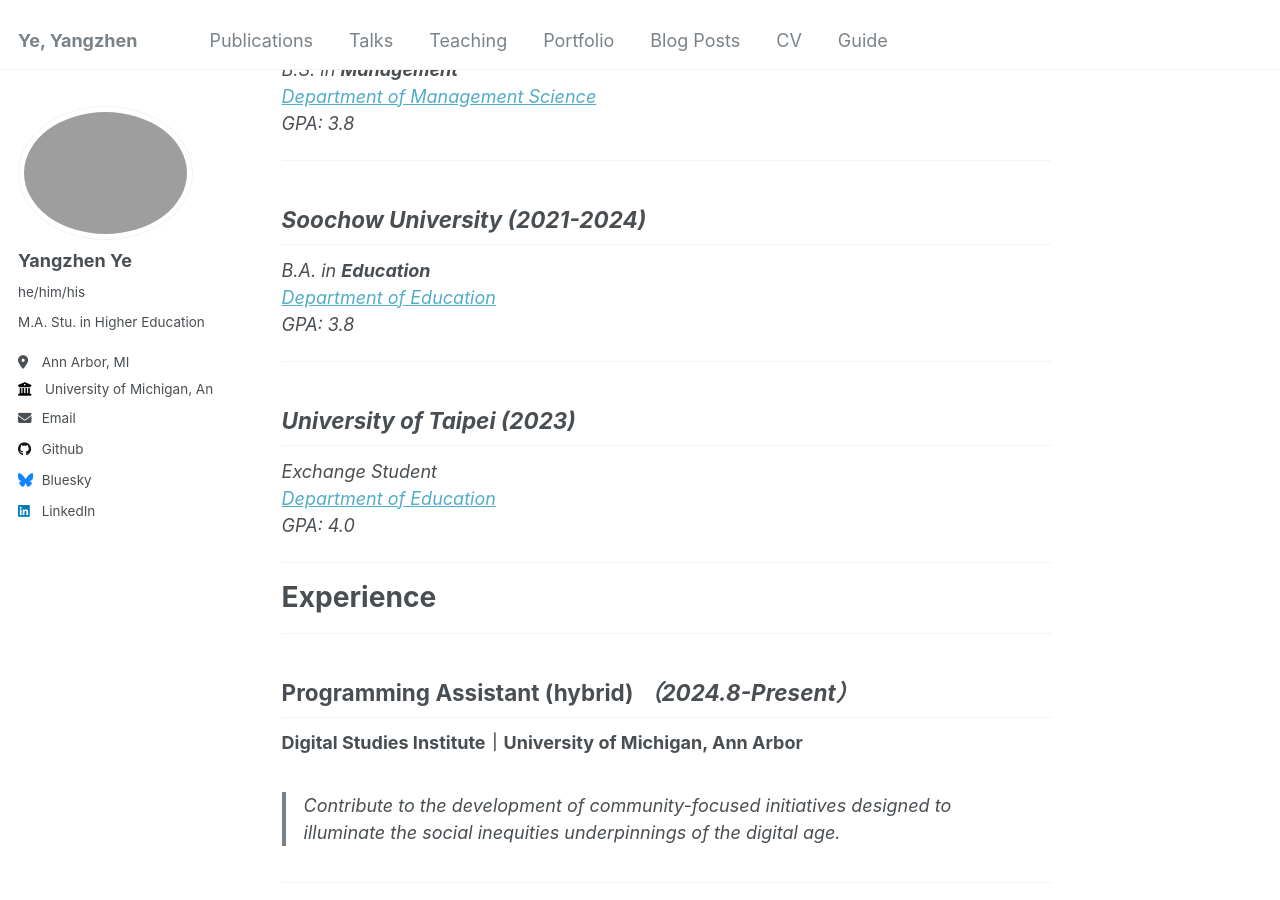
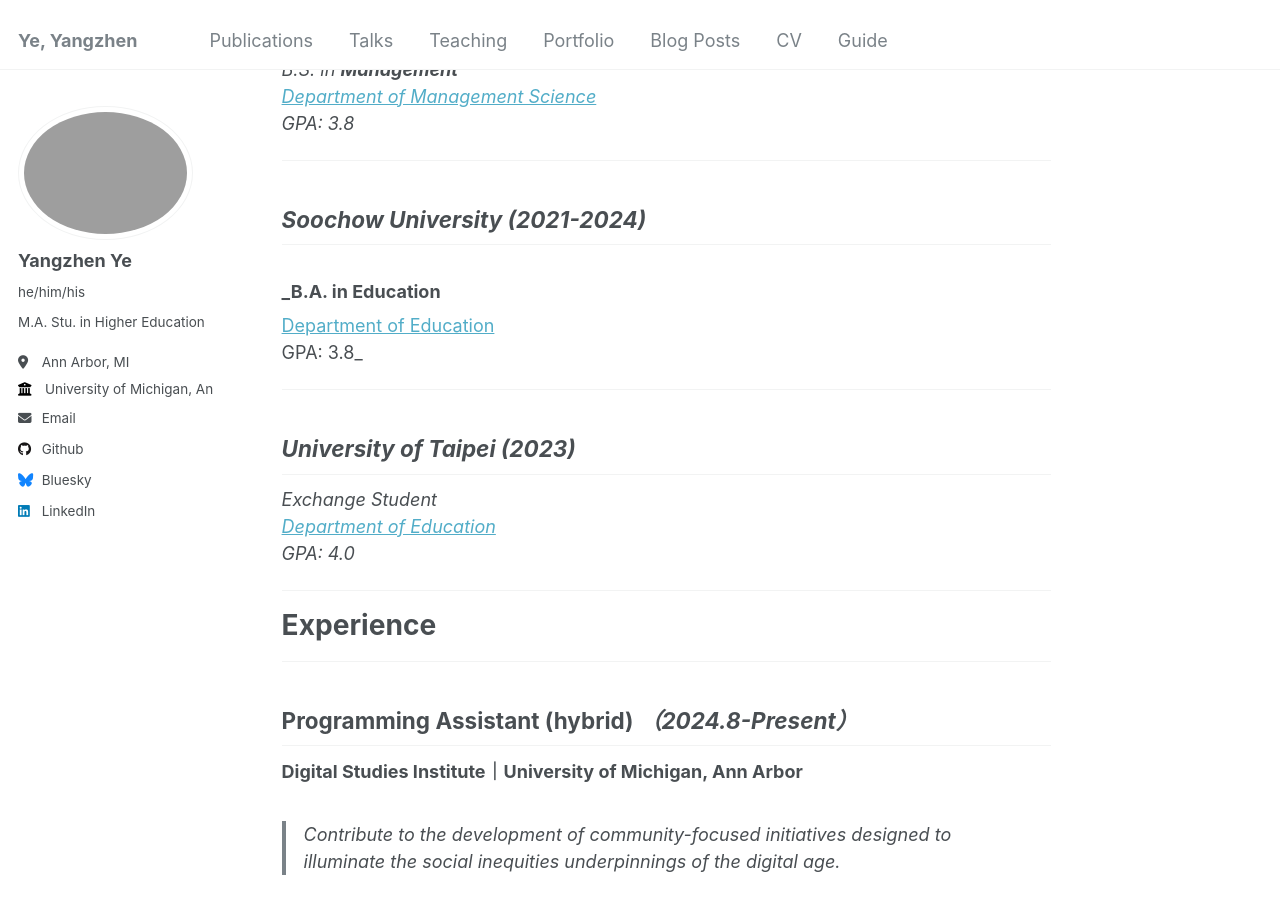
Before and after one commit to Yangzhen-Yeh/Yangzhen-Yeh.github.io, a Jekyll site: the page built from _pages/about.md, in a window 1280 px wide and 900 px high, scrolled down 763 px. Built offline with Jekyll 4.4.1, drawn with Linux system fonts in a browser that asks for light colours.

```diff
--- a/_pages/about.md
+++ b/_pages/about.md
@@ -37,7 +37,7 @@ GPA: 3.8_
 
 ## _Soochow University (2021-2024)_
 
-_B.A. in **Education**
+### _B.A. in **Education**
 [Department of Education](https://eng.suda.edu.cn/Academics/Schools/201712/c45ed936-72e5-490a-9288-0dc03acc1a83.html)
 GPA: 3.8_
 
@@ -101,21 +101,21 @@ Exploring Educational Inequities
 > In 2021, an interview highlighting the stark preparedness gap between first-generation students and their more privileged peers caught my attention, sparking critical questions about higher education's role in leveling the playing field. These concerns, echoing my own experiences, are central to the challenges faced by first-generation students from disadvantaged backgrounds.  To gain a deeper understanding, I pursued a multifaceted approach: minoring in education, participating in international exchange programs, and engaging in various educational practices, including teaching in rural areas.
 >
 > These experiences broadened my perspective on the complex realities of higher education, revealing a universal pattern: first-generation students often enter university with high aspirations but encounter unexpected obstacles. My time teaching in a rural setting was particularly enlightening, exposing me to the profound educational disparities resulting from unequal resource distribution. This experience underscored the intricate challenges faced by first-generation students, who must navigate the complexities of higher education without the advantages enjoyed by their more privileged peers. It became apparent that higher education, despite its promise of equity, can sometimes reinforce rather than dismantle social stratification.
-
+>
 > Despite the promise of equity in mass higher education, our efforts to ensure success for all students have fallen short. This realization strengthened my commitment to addressing these issues, leading me to enroll in the Master's program in Higher Education at the University of Michigan, renowned for its Center for the Study of Higher and Postsecondary Education (CSHPE). The program's focus on Diversity and Social Justice aligns perfectly with my research interests. My goal is to leverage these world-class resources, along with my personal experiences and the mentorship of esteemed faculty, to develop innovative strategies that help first-generation students overcome barriers. Ultimately, I aim to contribute to a more equitable educational landscape, both through my research at the University of Michigan and in my future career in higher education.
 
 Previous Research on Familial Background and Academic Engagement
 ------
 > In 2023, I conducted a quantitative research project at a Chinese university exploring the relationship between familial background and students’ academic engagement. Surveying over 100 students, we uncovered a significant positive correlation between subjective familial background (measured by parental guidance, financial support, and social connections) and academic engagement.
-
+>
 > The results highlighted the profound impact of socio-economic status and parents' educational background on students' university experiences. Students from elite backgrounds, familiar with the necessary “cultural capital,” navigated academic environments more easily than first-generation students. This study demonstrated that familial socio-economic status and first-generation status significantly influence academic engagement and overall success in higher education.
-
+>
 > These findings underscore the need for targeted support systems, policy changes, and broader societal recognition of the challenges faced by first-generation and socioeconomically disadvantaged students. To create a more equitable educational landscape, we must continue rigorous research, engage in meaningful dialogue, and implement evidence-based strategies to support all students.
 
 Future Aspirations and Commitment to Educational Equity
 ------
 > I am resolutely committed to addressing the critical issues facing first-generation college students from low socioeconomic backgrounds through rigorous academic research. This mission is not just a professional pursuit, but a deeply personal calling. Having once stood in their shoes, bewildered and lost, I am driven by an unwavering determination to illuminate the path for others as others have done for me. My journey is a testament to the transformative power of support and encouragement, and I am resolute in my desire to pay this forward through dedicated scholarship and advocacy.
-
+>
 > My commitment to innovation in education and the pursuit of equity is the cornerstone of this ambition. Drawing from a rich tapestry of experiences—from high school internships to grassroots work in rural schools and community service—I have gained invaluable insights into the multifaceted challenges and aspirations of students. This diverse background, coupled with my involvement in university organizations, has equipped me with a unique perspective to drive meaningful change.
-
+>
 > I stand poised at the threshold of this academic journey, brimming with passion and ready to channel my experiences, knowledge, and unwavering dedication into pioneering higher education reforms. Together, we can forge a more equitable and empowering educational landscape for all students, regardless of their background.
```
